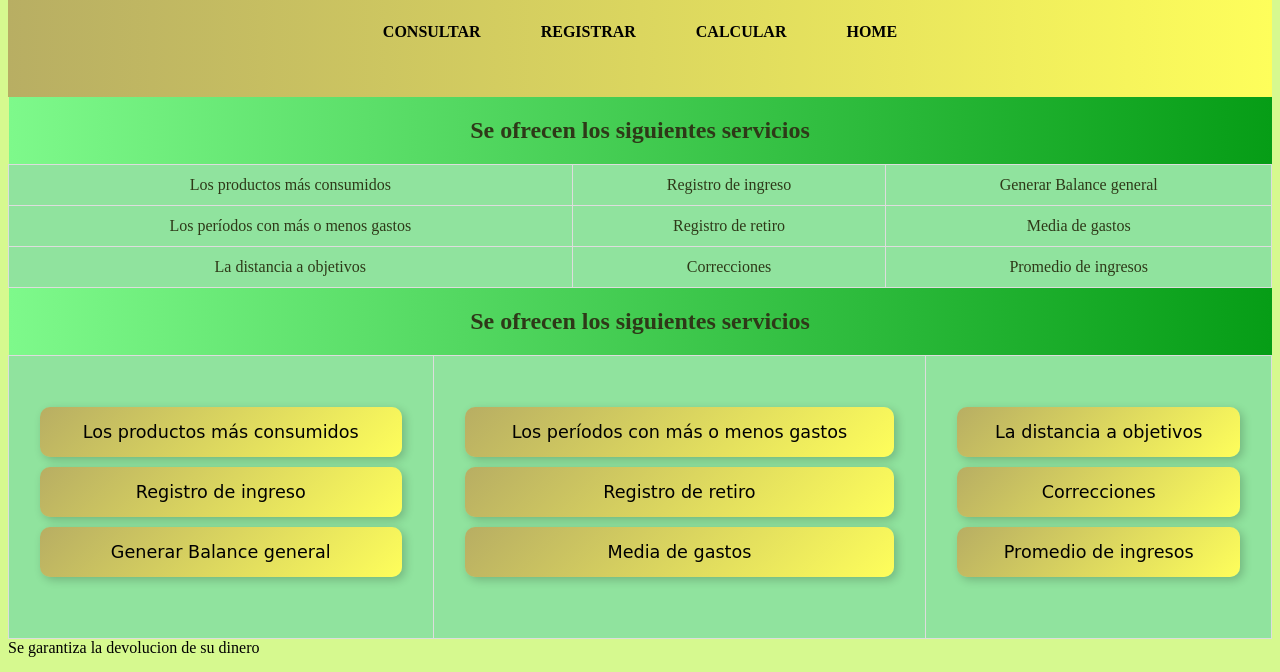
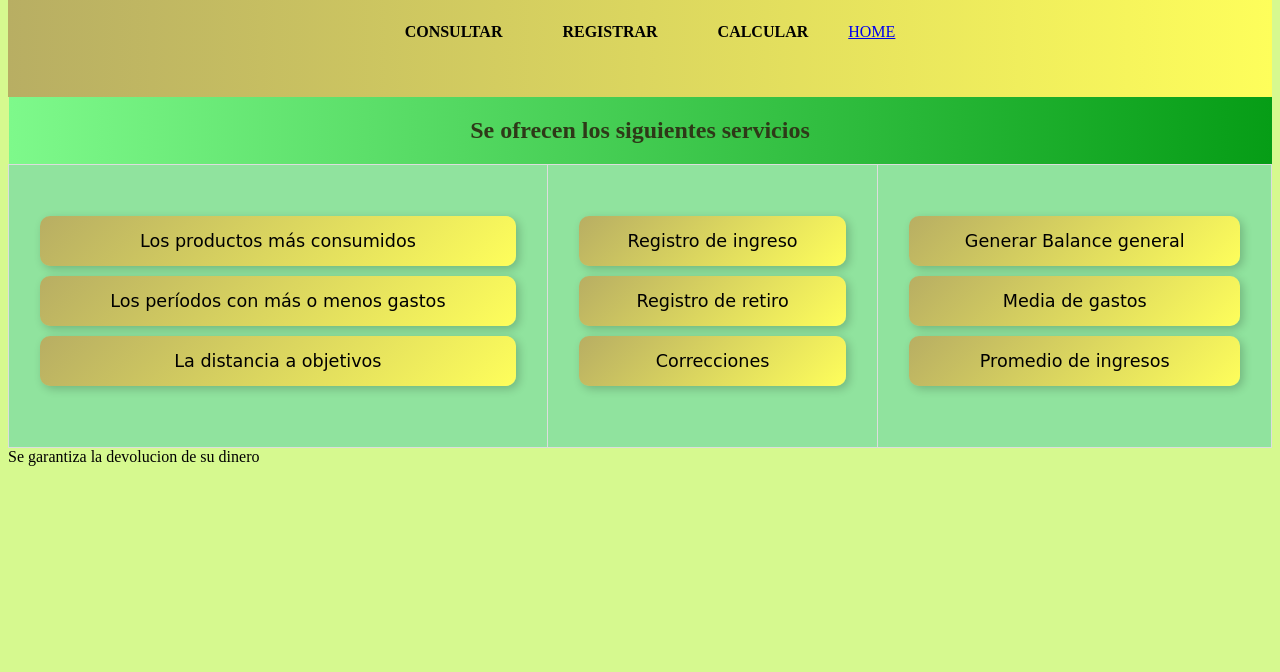
Before and after one commit to CaroIturbe11/SitioF, a plain HTML site: page Mi_asistente_financiero.html in a window 1280 px wide. Shown: the part 128-800 px from the top of the page. Drawn offline with Linux system fonts and the light colour scheme.

Commit message:
Update Mi_asistente_financiero.html

```diff
--- a/Mi_asistente_financiero.html
+++ b/Mi_asistente_financiero.html
@@ -15,7 +15,7 @@
 		<li><a href="#Consultar"class="nav-link">CONSULTAR</a></li>
 		<li><a href="#Registrar"class="nav-link">REGISTRAR</a></li>
 	        <li><a href="#Calcular"	class="nav-link">CALCULAR</a></li>
-	        <li><a href="#contacto" class="nav-link">HOME</a></li>
+	        <li><a href="index.html">HOME</a></li>
         	</ul>
 	    </nav>
 </header>
@@ -28,48 +28,24 @@
     </thead>
     <tbody>
         <tr>
-            <td> Los productos más consumidos</td>
-            <td> Registro de ingreso</td>
-            <td> Generar Balance general</td>
-        </tr>
-        <tr>
-            <td> Los períodos con más o menos gastos</td>
-            <td> Registro de retiro</td>
-            <td> Media de gastos</td>
-        </tr>
-        <tr>
-            <td> La distancia a objetivos</td>
-            <td> Correcciones</td>
-            <td> Promedio de ingresos</td>
-        </tr>
-    </tbody>
-</table>
-<table class="tabla-contenido">
-    <thead>
-        <tr>
-            <th colspan="3">Se ofrecen los siguientes servicios</th>
-        </tr>
-    </thead>
-    <tbody>
-        <tr>
             <td>
 							<ul class="lista-opciones">
 							     <li>Los productos más consumidos</li>
-							     <li>Registro de ingreso</li>
-							     <li>Generar Balance general</li>
+							     <li>Los períodos con más o menos gastos</li>
+							     <li>La distancia a objetivos</li>
 							</ul>
 						</td>
             <td>
 							<ul class="lista-opciones">
-						       <li>Los períodos con más o menos gastos</li>
+						       <li>Registro de ingreso</li>
 						       <li>Registro de retiro</li>
-						       <li>Media de gastos</li>
+						       <li>Correcciones</li>
 						   </ul>
 						</td>
             <td>
 							<ul class="lista-opciones">
-							     <li>La distancia a objetivos</li>
-							     <li>Correcciones</li>
+							     <li>Generar Balance general</li>
+							     <li>Media de gastos</li>
 							     <li>Promedio de ingresos</li>
 							 </ul>
 						</td>
```
